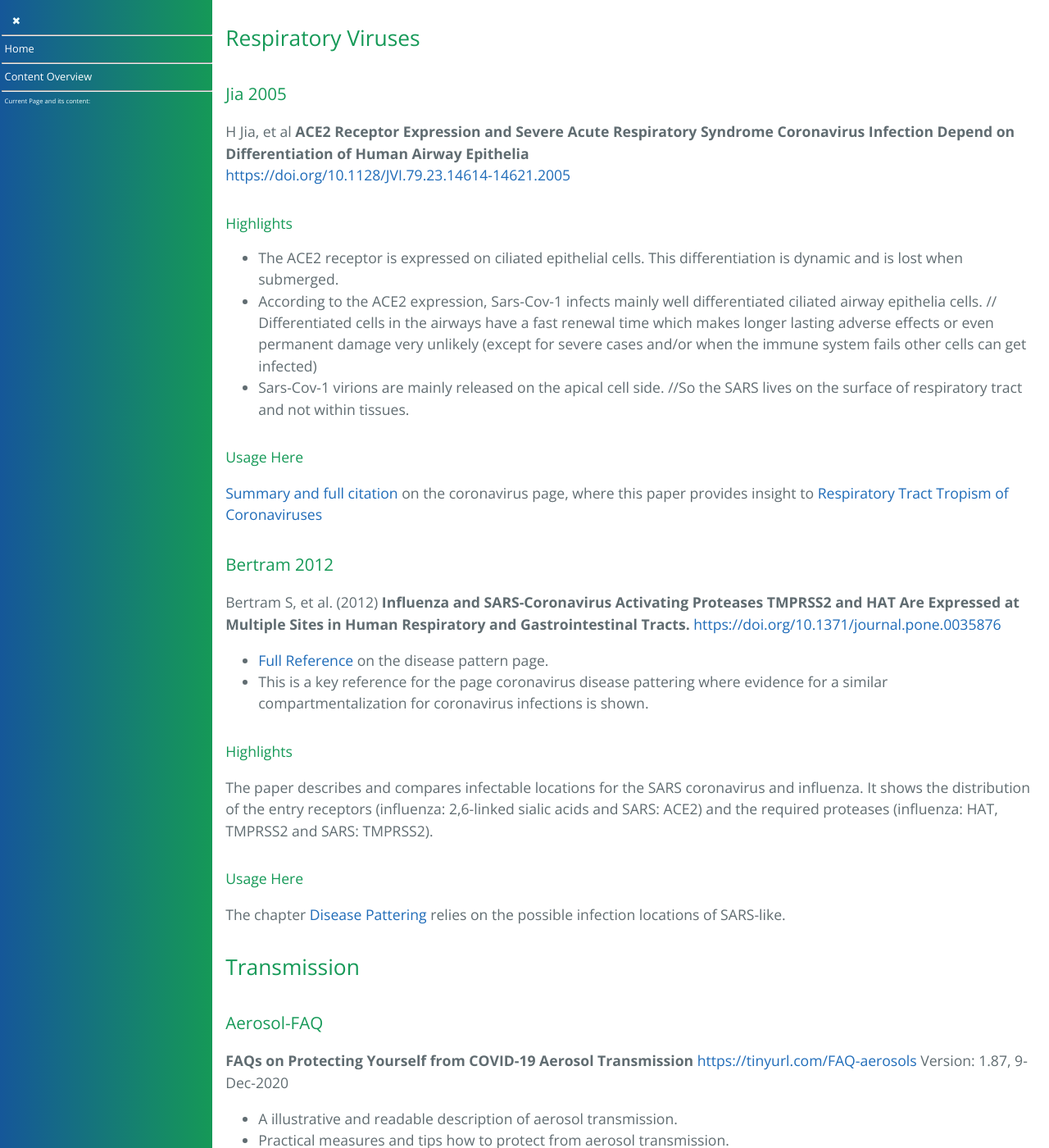
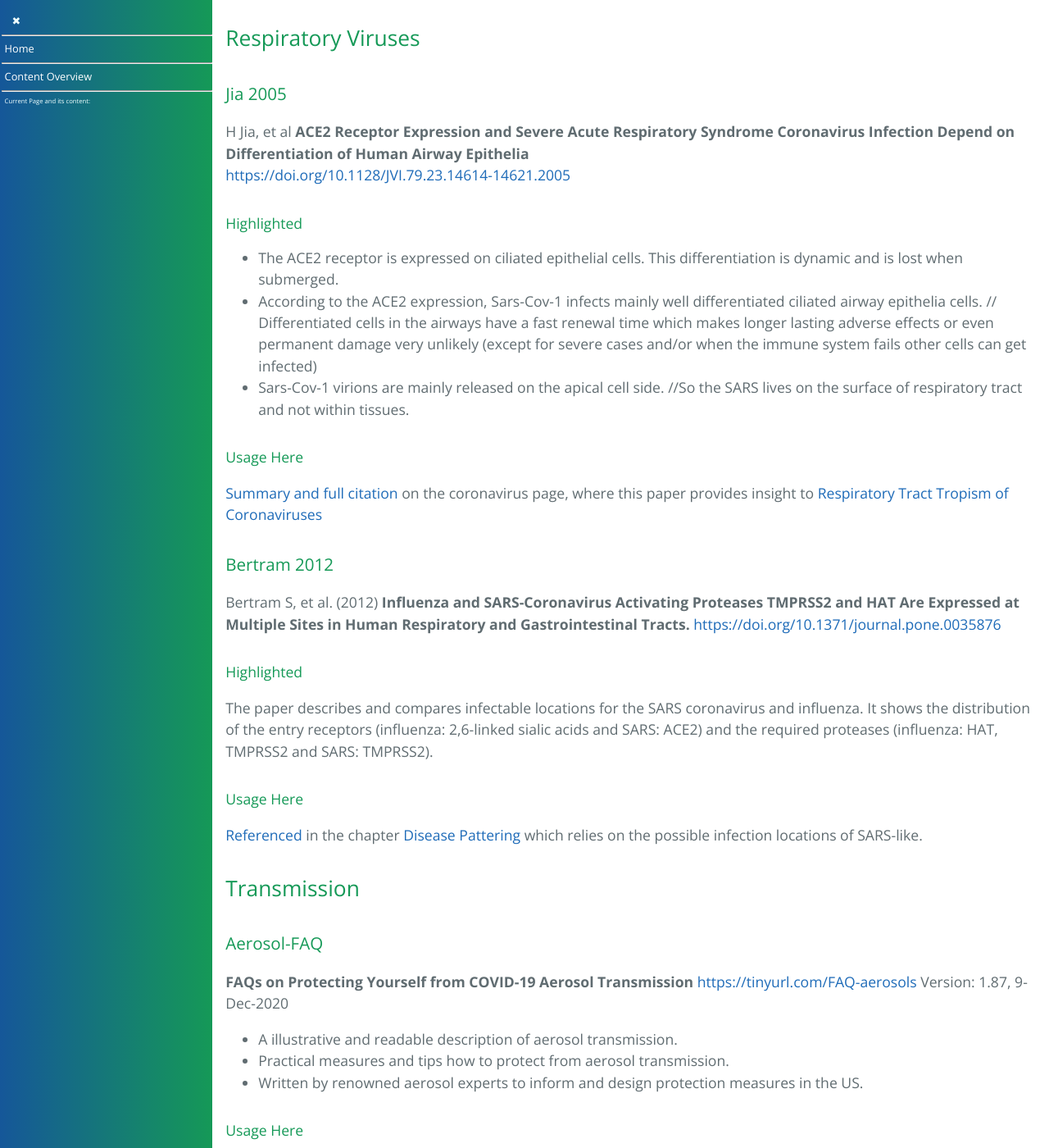
Before and after one commit to forestgrape/coronavirus, a Jekyll site: the page built from 1_introduction/illustrative_resources.md, in a window 1280 px wide and 1400 px high, scrolled down 679 px. Shown: the whole window at 82% size. Built offline with Jekyll 4.4.1, drawn with Linux system fonts in a browser that asks for light colours; our own code applies the rules of GitHub Pages for plain Markdown files; some of the changed text lies outside the part shown.

Commit message:
formulations

```diff
--- a/1_introduction/illustrative_resources.md
+++ b/1_introduction/illustrative_resources.md
@@ -22,7 +22,7 @@
 H Jia, et al **ACE2 Receptor Expression and Severe Acute Respiratory Syndrome Coronavirus Infection Depend on Differentiation of Human Airway Epithelia**
 <https://doi.org/10.1128/JVI.79.23.14614-14621.2005>
 
-#### Highlights
+#### Highlighted
 * The ACE2 receptor is expressed on ciliated epithelial cells. This differentiation is dynamic and is lost when submerged.
 * According to the ACE2 expression, Sars-Cov-1 infects mainly well differentiated ciliated airway epithelia cells. // Differentiated cells in the airways have a fast renewal time which makes longer lasting adverse effects or even permanent damage very unlikely (except for severe cases and/or when the immune system fails other cells can get infected)
 * Sars-Cov-1 virions are mainly released on the apical cell side. //So the SARS lives on the surface of respiratory tract and not within tissues.
@@ -30,17 +30,16 @@
 #### Usage Here
 [Summary and full citation](../2_biological/coronavirus.md#summary-jia-2005) on the coronavirus page, where this paper provides insight to [Respiratory Tract Tropism of Coronaviruses](../2_biological/coronavirus.md#respiratory-tract-tropism)
 
+
+
 ### Bertram 2012
 Bertram S, et al. (2012) **Influenza and SARS-Coronavirus Activating Proteases TMPRSS2 and HAT Are Expressed at Multiple Sites in Human Respiratory and Gastrointestinal Tracts.** <https://doi.org/10.1371/journal.pone.0035876>
-* [Full Reference](../3_medical/coronavirus_disease_patterns.md#summary-bertram-2012) on the disease pattern page.
-* This is a key reference for the page coronavirus disease pattering where evidence for a similar compartmentalization for coronavirus infections is shown.
 
-#### Highlights
+#### Highlighted
 The paper describes and compares infectable locations for the SARS coronavirus and influenza. It shows the distribution of the  entry receptors (influenza: 2,6-linked sialic acids and SARS: ACE2) and the required proteases (influenza: HAT, TMPRSS2 and SARS: TMPRSS2).
 
 #### Usage Here
-The chapter [Disease Pattering](../3_medical/coronavirus_disease_patterns.md) relies on the possible infection locations of SARS-like.
-
+[Referenced](../3_medical/coronavirus_disease_patterns.md#summary-bertram-2012) in the chapter [Disease Pattering](../3_medical/coronavirus_disease_patterns.md) which relies on the possible infection locations of SARS-like.
 
 ## Transmission
 
@@ -60,7 +59,7 @@
 Jing Yan, et al **Aerosol shedding of infectious influenza virus**
 <https://doi.org/10.1073/pnas.1716561115>
 
-#### Highlights
+#### Highlighted
 * "Our observations suggest that influenza infection in the upper and lower airways are compartmentalized and independent."
   * Nasal swabs are not very predictive for aerosol shedding.
   * Lower respiratory tract symptoms tend to indicate higher RNA shedding via aerosol.
```
